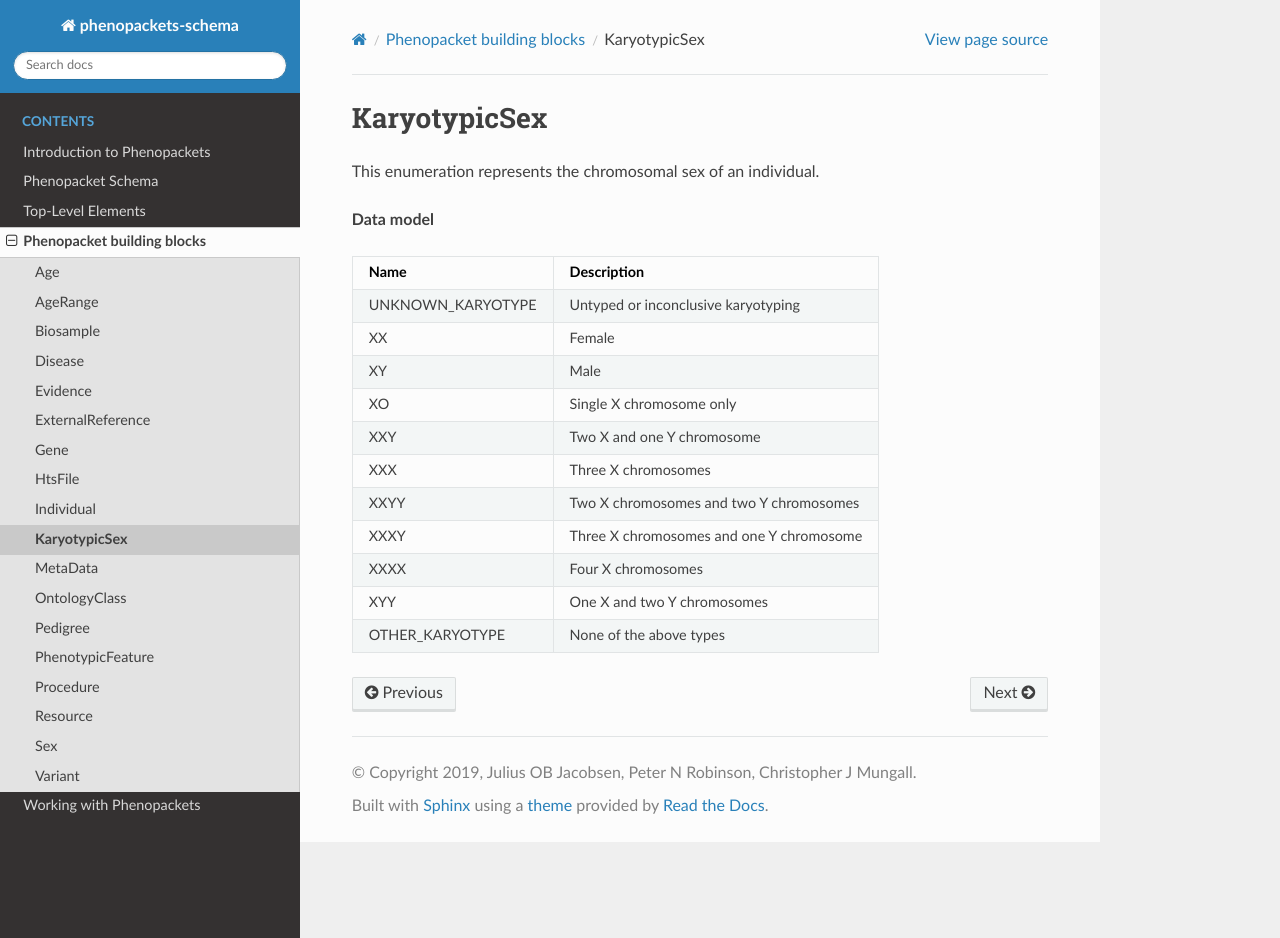
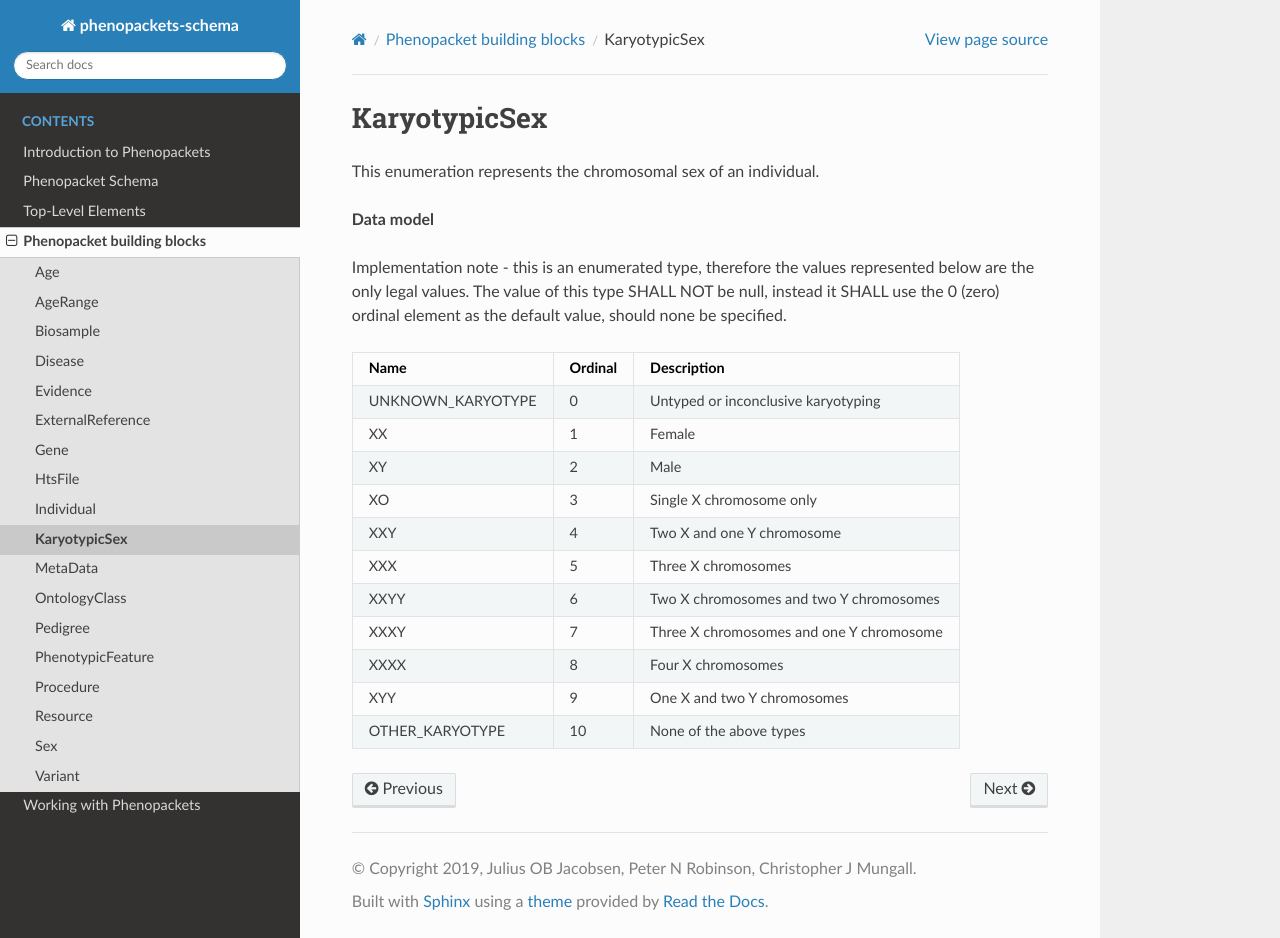
Before and after one commit to phenopackets/phenopacket-schema, a Sphinx documentation site: the page built from docs/karyotypicsex.rst, in a window 1280 px wide and 938 px high. Built offline with Sphinx 7.4.7 and the Read the Docs theme 2.0.0, drawn with Linux system fonts in a browser that asks for light colours.

Commit message:
Add note about enumerated types to interpretation.rst, karyotypicsex.rst and sex.rst

```diff
--- a/docs/karyotypicsex.rst
+++ b/docs/karyotypicsex.rst
@@ -8,17 +8,21 @@ This enumeration represents the chromosomal sex of an individual.
 
 **Data model**
 
+Implementation note - this is an enumerated type, therefore the values represented below are the only legal values. The
+value of this type SHALL NOT be null, instead it SHALL use the 0 (zero) ordinal element as the default value, should none
+be specified.
+
 .. csv-table::
-   :header: Name, Description
+   :header: Name, Ordinal, Description
 
-    UNKNOWN_KARYOTYPE, Untyped or inconclusive karyotyping
-    XX, Female
-    XY, Male
-    XO, Single X chromosome only
-    XXY, Two X and one Y chromosome
-    XXX, Three X chromosomes
-    XXYY, Two X chromosomes and two Y chromosomes
-    XXXY, Three X chromosomes and one Y chromosome
-    XXXX, Four X chromosomes
-    XYY, One X and two Y chromosomes
-    OTHER_KARYOTYPE, None of the above types
+    UNKNOWN_KARYOTYPE, 0, Untyped or inconclusive karyotyping
+    XX, 1, Female
+    XY, 2, Male
+    XO, 3, Single X chromosome only
+    XXY, 4, Two X and one Y chromosome
+    XXX, 5, Three X chromosomes
+    XXYY, 6, Two X chromosomes and two Y chromosomes
+    XXXY, 7, Three X chromosomes and one Y chromosome
+    XXXX, 8, Four X chromosomes
+    XYY, 9, One X and two Y chromosomes
+    OTHER_KARYOTYPE, 10, None of the above types
```
Also changed, not shown: docs/interpretation.rst (+18 -10 lines), docs/sex.rst (+9 -5 lines), 1 other file.
